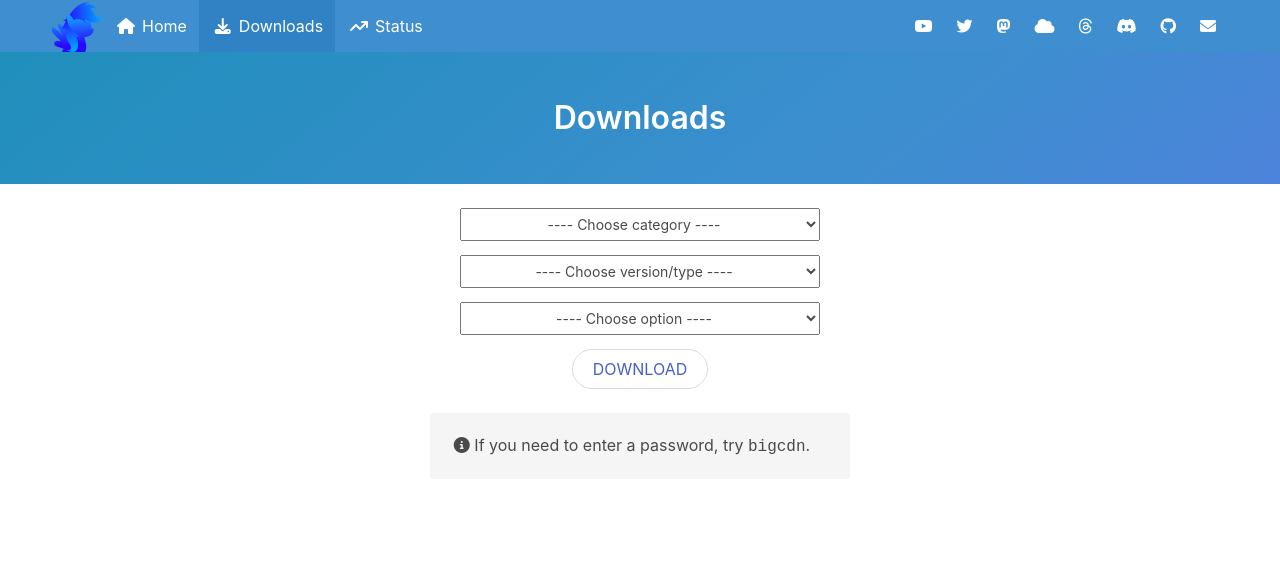
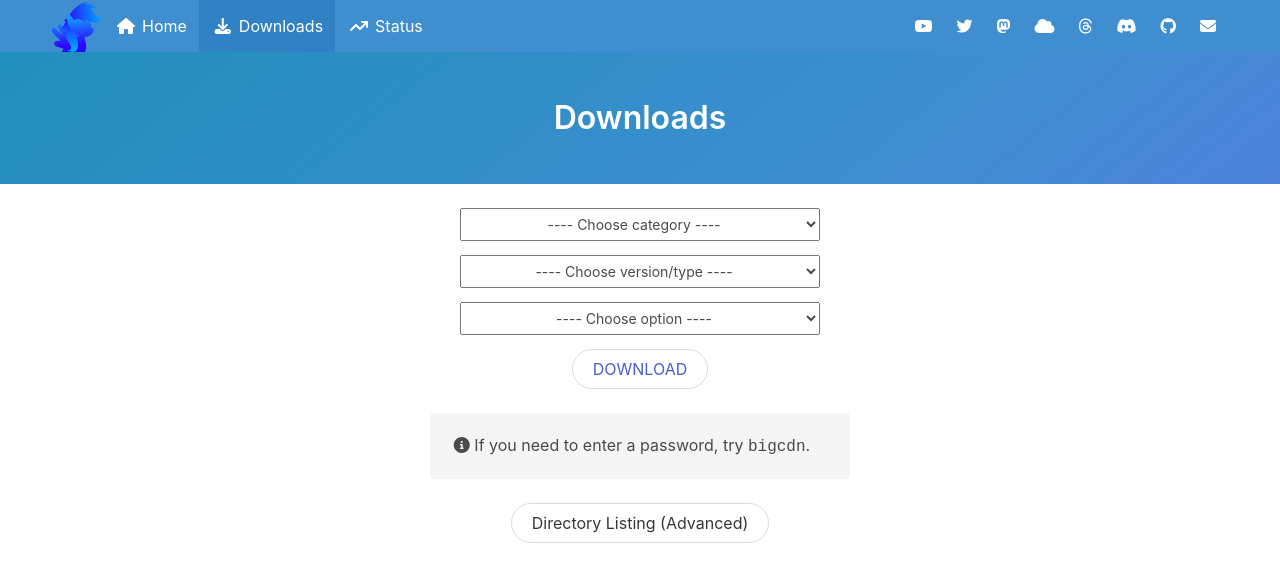
Before and after one commit to TheBobPony/bobpony.com, a Jekyll site: the page built from downloads/index.html, in a window 1280 px wide. Shown: the top 582 px of the page. Built offline with Jekyll 4.4.1, drawn with Linux system fonts in a browser that asks for light colours.

Commit message:
Add the directory listing button to the Downloads page. (#7)
* Add the directory listing button on the Downloads page.

* Spacing

---------

Co-authored-by: Smu1zel

```diff
--- a/downloads/index.html
+++ b/downloads/index.html
@@ -64,6 +64,7 @@ layout: default
                                 <i class="fa-solid fa-circle-info"></i> If you need to enter a password, try
                                 <span style="font-family: monospace">bigcdn</span>.
                             </div>
+			        <a href="https://dl.bobpony.com" class="button is-rounded">Directory Listing (Advanced)</a>
                         </div>
                     </div>
                 </div>
```
